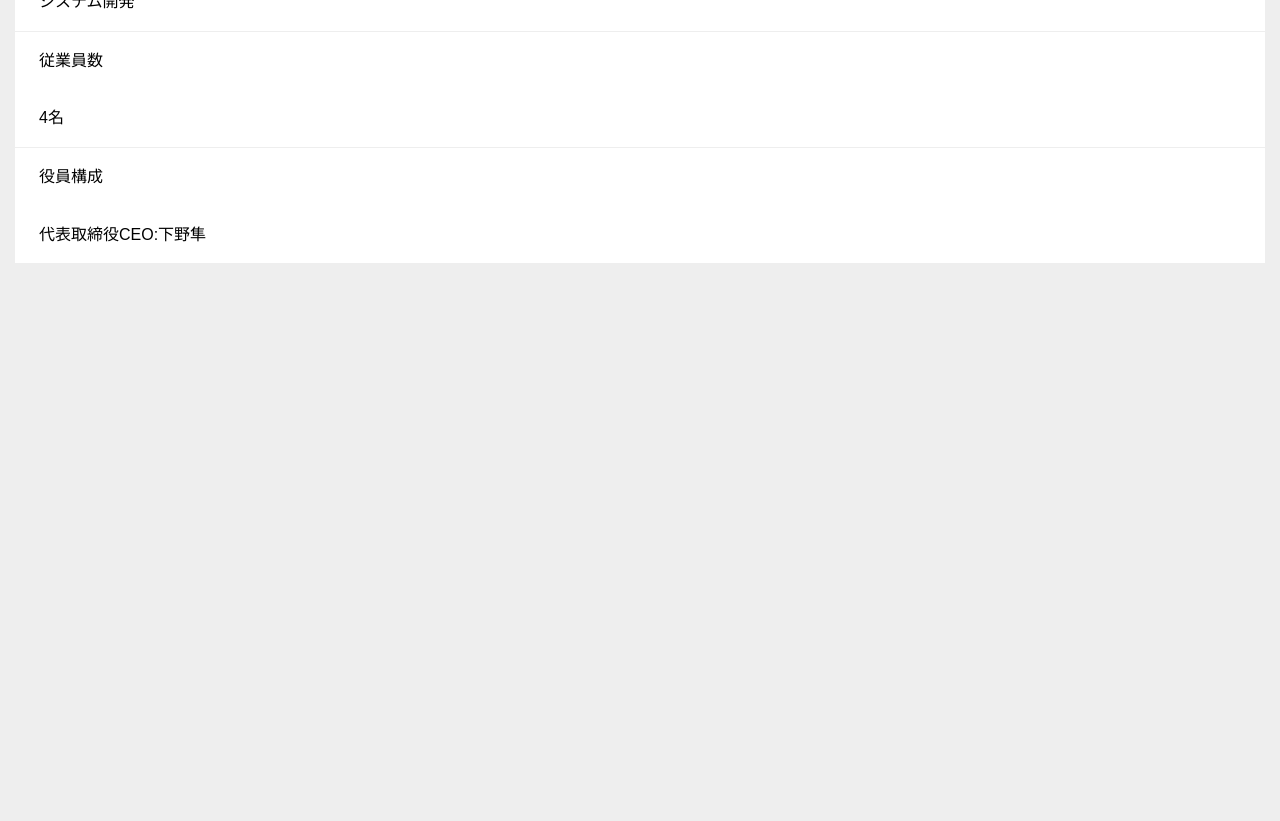
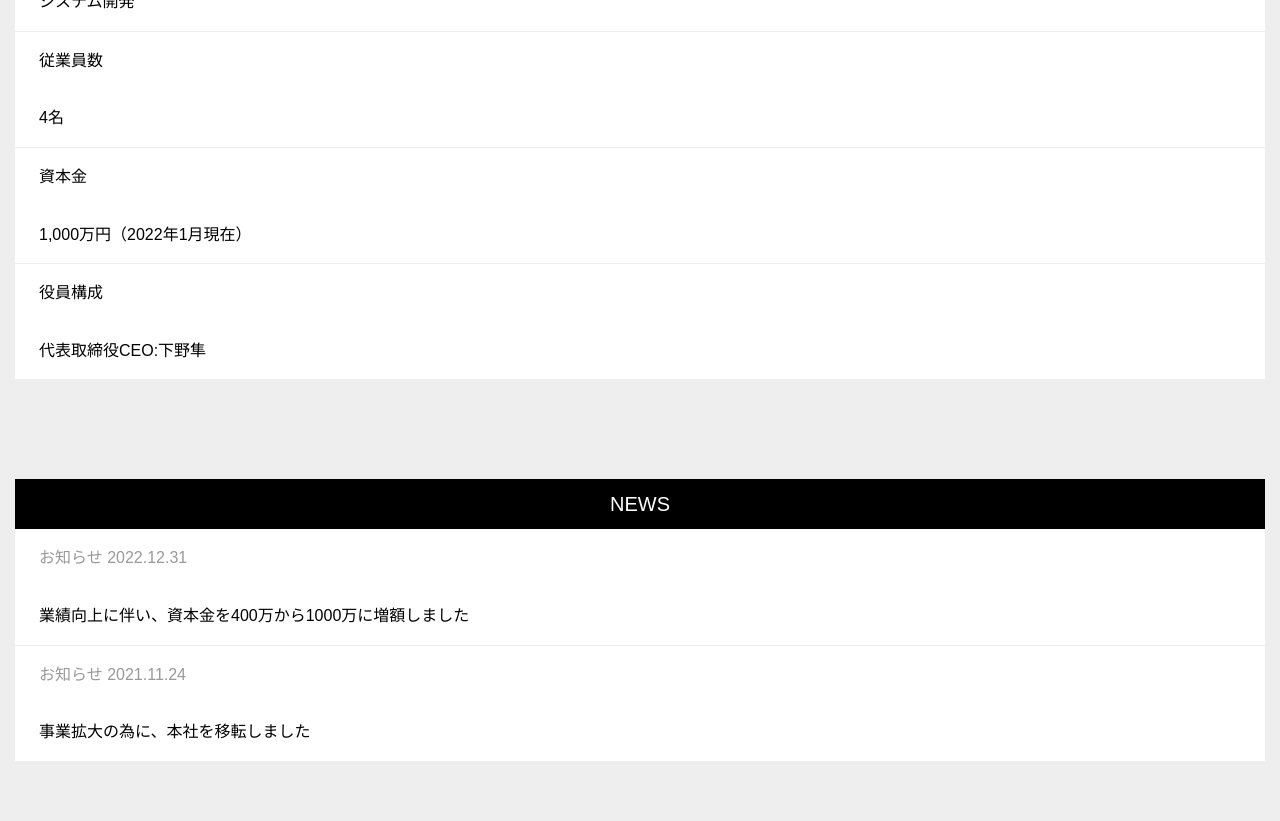
Before and after one commit to shunshimono/riot-compnay-hp, a Gatsby site: page / in a window 1280 px wide. Shown: the part 3366-4187 px from the top of the page. Before the commit the page ends 3689 px from the top, so only its background shows below. Built offline with nearby package versions, Linux system fonts and the light colour scheme; Gatsby itself is replaced by a stand-in of ours.

Commit message:
他の部分追加

```diff
--- a/src/components/about/index.tsx
+++ b/src/components/about/index.tsx
@@ -28,6 +28,10 @@ export const About = () => {
         <Container>
           <Title>従業員数</Title>
           <Description>4名</Description>
+        </Container>
+        <Container>
+          <Title>資本金</Title>
+          <Description>1,000万円（2022年1月現在）</Description>
         </Container>
         <Container>
           <Title>役員構成</Title>
--- a/src/components/layout/header/index.tsx
+++ b/src/components/layout/header/index.tsx
@@ -105,7 +105,7 @@ const Wrapper = styled.div<{ openMenu: boolean }>`
   ${({ openMenu }) =>
     openMenu &&
     css`
-      background: ${COLOR.RED.code};
+      background: ${COLOR.DARK.code};
       border-bottom: 1px solid ${COLOR.LIGHT.code};
     `}
 `
@@ -122,7 +122,7 @@ const HamburgerMenu = styled.button`
 const MenuLink = styled.nav<{ openMenu: boolean }>`
   position: absolute;
   top: 76px;
-  background: ${COLOR.RED.code};
+  background: ${COLOR.DARK.code};
   width: 100%;
   left: 0;
   visibility: hidden;
--- /dev/null
+++ b/src/components/news/index.tsx
@@ -0,0 +1,58 @@
+import React from "react"
+import styled from "@emotion/styled"
+import { COLOR } from "../constant/color"
+
+export const News = () => {
+  return (
+    <Wrapper>
+      <Card>
+        <Heading>NEWS</Heading>
+        <Container>
+          <Title>お知らせ 2022.12.31</Title>
+          <Description>
+            業績向上に伴い、資本金を400万から1000万に増額しました
+          </Description>
+        </Container>
+        <Container>
+          <Title>お知らせ 2021.11.24</Title>
+          <Description>事業拡大の為に、本社を移転しました</Description>
+        </Container>
+      </Card>
+    </Wrapper>
+  )
+}
+
+const Wrapper = styled.div`
+  padding: 40px 15px;
+`
+
+const Heading = styled.div`
+  background: ${COLOR.DARK.code};
+  color: ${COLOR.LIGHT.code};
+  height: 50px;
+  display: flex;
+  align-items: center;
+  justify-content: center;
+  font-size: 20px;
+`
+
+const Card = styled.div`
+  margin-bottom: 20px;
+  background: ${COLOR.LIGHT.code};
+`
+
+const Title = styled.div`
+  padding: 1em 1.5em;
+  color: #999;
+`
+
+const Description = styled.div`
+  padding: 1em 1.5em;
+  white-space: pre-wrap;
+`
+
+const Container = styled.div`
+  :not(:last-child) {
+    border-bottom: 1px solid #eee;
+  }
+`
--- a/src/pages/index.tsx
+++ b/src/pages/index.tsx
@@ -5,12 +5,14 @@ import Seo from "../components/seo"
 import { Top } from "../components/top"
 import { Service } from "../components/service"
 import { About } from "../components/about"
+import { News } from "../components/news"
 
 const IndexPage = () => (
   <Layout>
     <Top></Top>
     <Service></Service>
     <About></About>
+    <News></News>
   </Layout>
 )
 
```
